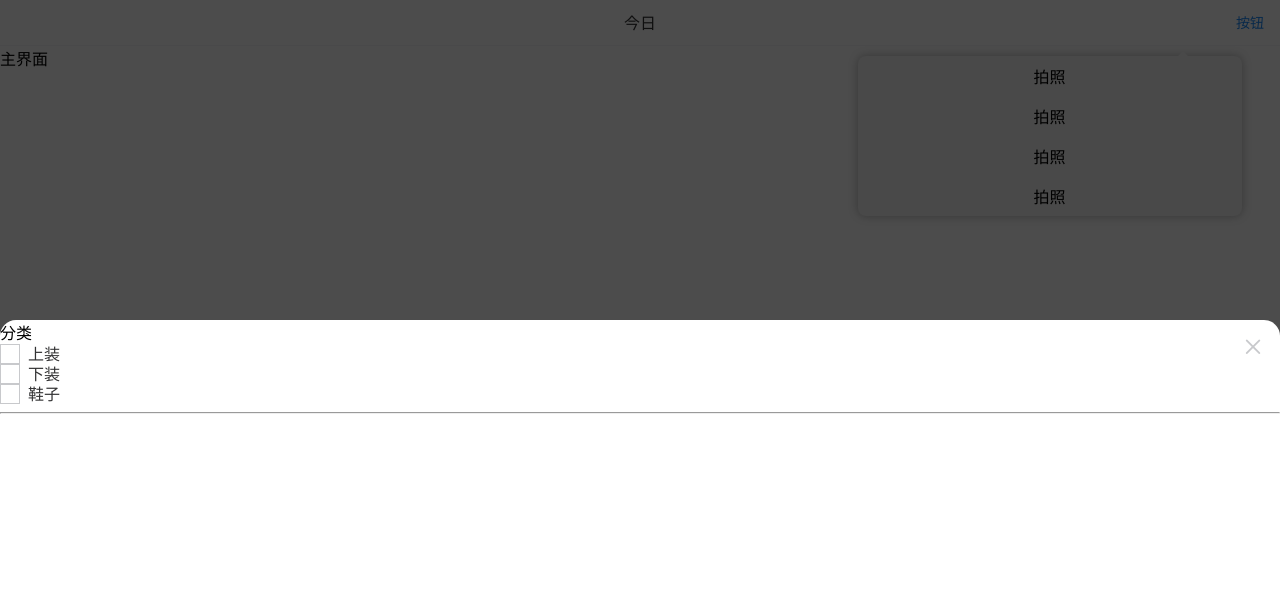
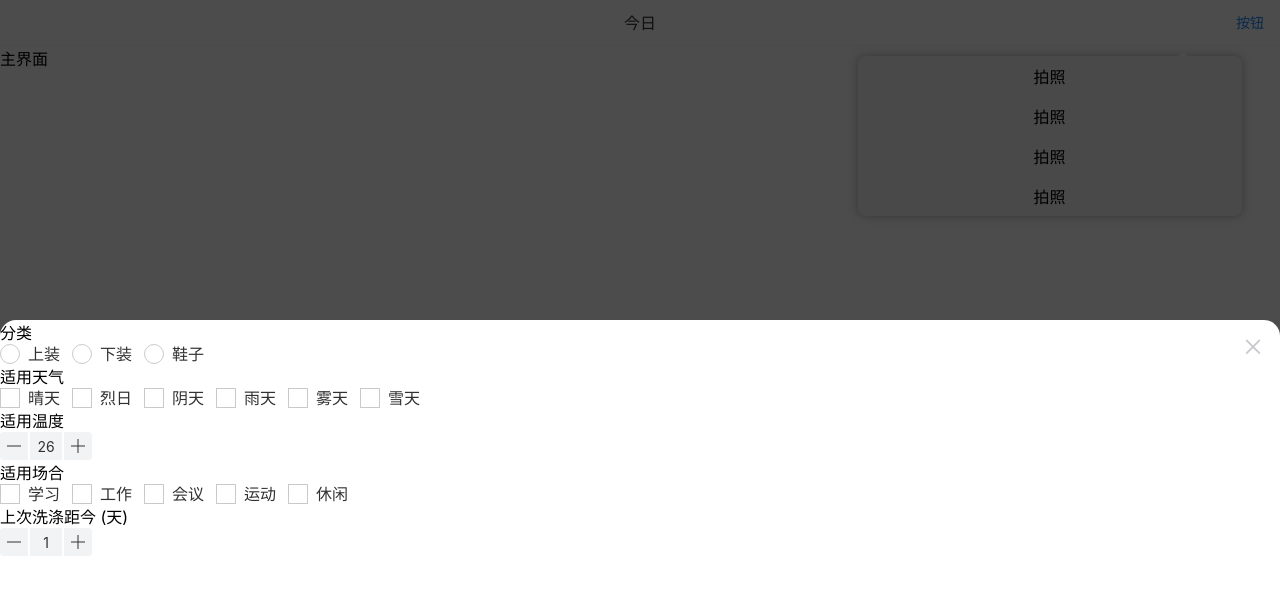
Before and after one commit to keepupwith/ClothesManagerAPP, a Vue app: page /#/ in a window 1280 px wide. Shown: the top 594 px of the page. Built offline with nearby package versions, Linux system fonts and the light colour scheme.

Commit message:
添加弹出层衣物细节项目

```diff
--- a/src/App.vue
+++ b/src/App.vue
@@ -5,7 +5,7 @@
             <PlusMenu
                 v-if="plusMenuShow"
                 :changeAddClothPopupShow="changeAddClothPopupShow"
-                @submenuClicked="changePlusmenuStatus"
+                @hidePlusMenu="changePlusmenuStatus"
             />
         </transition>
         <div id="content-view">
@@ -27,16 +27,43 @@
             position="bottom"
             :style="{ height: '60%' }"
         >
-        <div id="cloth-class">
-            <span>分类</span>
-            <van-radio-group v-model="newClothOProps.clothClass">
-                <van-radio name="上装" shape="square">上装</van-radio>
-                <van-radio name="下装" shape="square">下装</van-radio>
-                <van-radio name="鞋子" shape="square">鞋子</van-radio>
-            </van-radio-group>
-        </div>
-        <hr>
-
+            <div id="cloth-class">
+                <span>分类</span>
+                <van-radio-group v-model="newClothProps.clothClass" direction="horizontal">
+                    <van-radio name="上装">上装</van-radio>
+                    <van-radio name="下装">下装</van-radio>
+                    <van-radio name="鞋子">鞋子</van-radio>
+                </van-radio-group>
+            </div>
+            <div id="suit-weather">
+                <span>适用天气</span>
+                <van-checkbox-group v-model="newClothProps.suitWeather" direction="horizontal">
+                    <van-checkbox shape="square" name="晴天">晴天</van-checkbox>
+                    <van-checkbox shape="square" name="烈日">烈日</van-checkbox>
+                    <van-checkbox shape="square" name="阴天">阴天</van-checkbox>
+                    <van-checkbox shape="square" name="雨天">雨天</van-checkbox>
+                    <van-checkbox shape="square" name="雾天">雾天</van-checkbox>
+                    <van-checkbox shape="square" name="雪天">雪天</van-checkbox>
+                </van-checkbox-group>
+            </div>
+            <div id="suit-temp">
+                <span>适用温度</span>
+                <van-stepper v-model="newClothProps.suitTemp" min="-10" max="40" />
+            </div>
+            <div id="suit-weather">
+                <span>适用场合</span>
+                <van-checkbox-group v-model="newClothProps.suitSituation" direction="horizontal">
+                    <van-checkbox shape="square" name="学习">学习</van-checkbox>
+                    <van-checkbox shape="square" name="工作">工作</van-checkbox>
+                    <van-checkbox shape="square" name="会议">会议</van-checkbox>
+                    <van-checkbox shape="square" name="运动">运动</van-checkbox>
+                    <van-checkbox shape="square" name="休闲">休闲</van-checkbox>
+                </van-checkbox-group>
+            </div>
+            <div id="last-wash">
+                <span>上次洗涤距今 (天)</span>
+                <van-stepper v-model="newClothProps.lastWash" min="0" max="1000" />
+            </div>
         </van-popup>
     </div>
 </template>
@@ -53,9 +80,18 @@ import PlusMenu from "./components/PlusMenu/PlusMenu";
 import "./App.scss";
 import "vant/lib/index.css";
 import { NavBar } from "vant";
+import { Stepper } from "vant";
+import { DatetimePicker } from "vant";
+
+Vue.use(DatetimePicker);
+Vue.use(Stepper);
 
 import { Cloth, ClothesStorageHandle } from "./Utils/clothesStorage";
 import { RadioGroup, Radio } from "vant";
+import { Checkbox, CheckboxGroup } from "vant";
+
+Vue.use(Checkbox);
+Vue.use(CheckboxGroup);
 Vue.use(NavBar);
 Vue.use(VueRouter);
 Vue.use(Tabbar);
@@ -77,18 +113,19 @@ export default {
             active: 0,
             plusMenuShow: true,
             addClothPopupShow: true,
-            newClothOProps: {
+            newClothProps: {
                 clothClass: null,
                 clothSize: null,
                 lastWash: null,
-                suitTemp: null,
-                suitWeather: null,
+                suitTemp: 26,
+                suitWeather: [],
+                suitSituation: [],
                 imageBase64: null,
             },
         };
     },
     methods: {
-        changePlusmenuStatus() {
+        changePlusmenuStatus(event) {
             this.plusMenuShow = !this.plusMenuShow;
         },
         changeAddClothPopupShow(base64) {
--- a/src/Utils/clothesStorage.js
+++ b/src/Utils/clothesStorage.js
@@ -63,7 +63,7 @@ class ClothesStorageHandle {
 
 }
 class Cloth{
-    constructor(clothClass,clothSize,lastWash,suitTemp,suitWeather,imageBase64){
+    constructor(clothClass,clothSize,lastWash,suitTemp,suitWeather,suitSituation,imageBase64){
         this.dataPath="data";
         this.clothDataFileName="clothesData.json";
         this.clothImageFileName="clothesImage.json";
@@ -75,6 +75,7 @@ class Cloth{
             lastWash:lastWash,
             suitTemp:suitTemp,
             suitWeather:suitWeather,
+            suitSituation:suitSituation,
             clothID:new Date().getTime()
         };
     }
--- a/src/components/PlusMenu/PlusMenu.vue
+++ b/src/components/PlusMenu/PlusMenu.vue
@@ -1,9 +1,9 @@
 <template>
 <div id='plus-menu'>
-    <div class="submenu" @click="()=>submenuClicked(0)">拍照</div>
-    <div class="submenu" @click="()=>submenuClicked(1)">拍照</div>
-    <div class="submenu" @click="()=>submenuClicked(2)">拍照</div>
-    <div class="submenu" @click="()=>submenuClicked(3)">拍照</div>
+    <div class="submenu" @click="(e)=>submenuClicked(0)">拍照</div>
+    <div class="submenu" @click="(e)=>submenuClicked(1)">拍照</div>
+    <div class="submenu" @click="(e)=>submenuClicked(2)">拍照</div>
+    <div class="submenu" @click="(e)=>submenuClicked(3)">拍照</div>
 
 </div>
 </template>
@@ -33,6 +33,7 @@ export default {
     ,
     methods:{
         submenuClicked(id){
+
             switch(id){
                 case(0):
                     this.takePhoto();
@@ -47,8 +48,8 @@ export default {
             this.changeAddClothPopupShow(base64);
 
         },
-        hidePlusMenu(){
-            this.$emit('submenuClicked');
+        hidePlusMenu(e){
+            this.$emit('hidePlusMenu',e);
         },
 
     }
```
